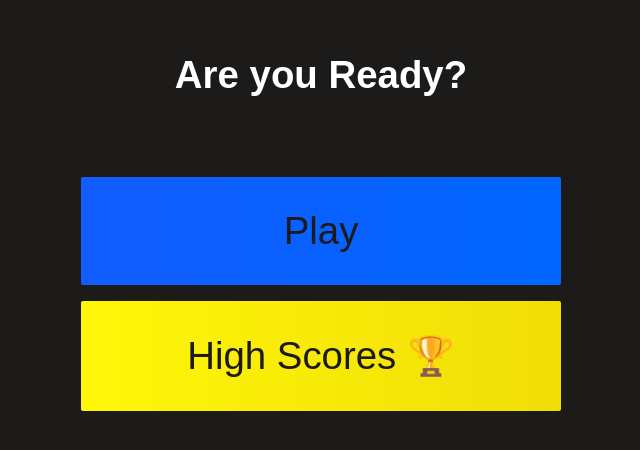
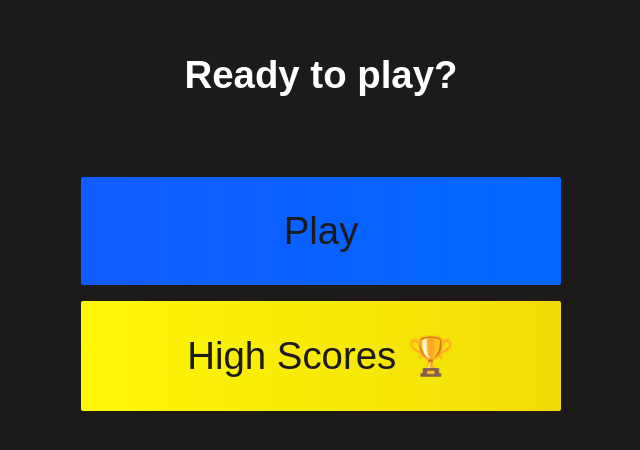
Before and after one commit to Durrple/Quiz-Game, a plain HTML site: page index.html in a window 1280 px wide. Shown: the part 160-610 px from the top of the page, without its empty margins (319-959 px from the left). Drawn offline with Linux system fonts and the light colour scheme.

Commit message:
changed more text in html

```diff
--- a/index.html
+++ b/index.html
@@ -10,7 +10,7 @@
 <body>
     <div class="container">
         <div id="home" class="flex-column flex-center">
-            <h1>Are you Ready?</h1>
+            <h1>Ready to play?</h1>
             <a href="./game.html" class="btn">Play</a>
             <a href="./highscores.html" id="highscore-btn" class="btn">High Scores 🏆</a>
         </div>
```
